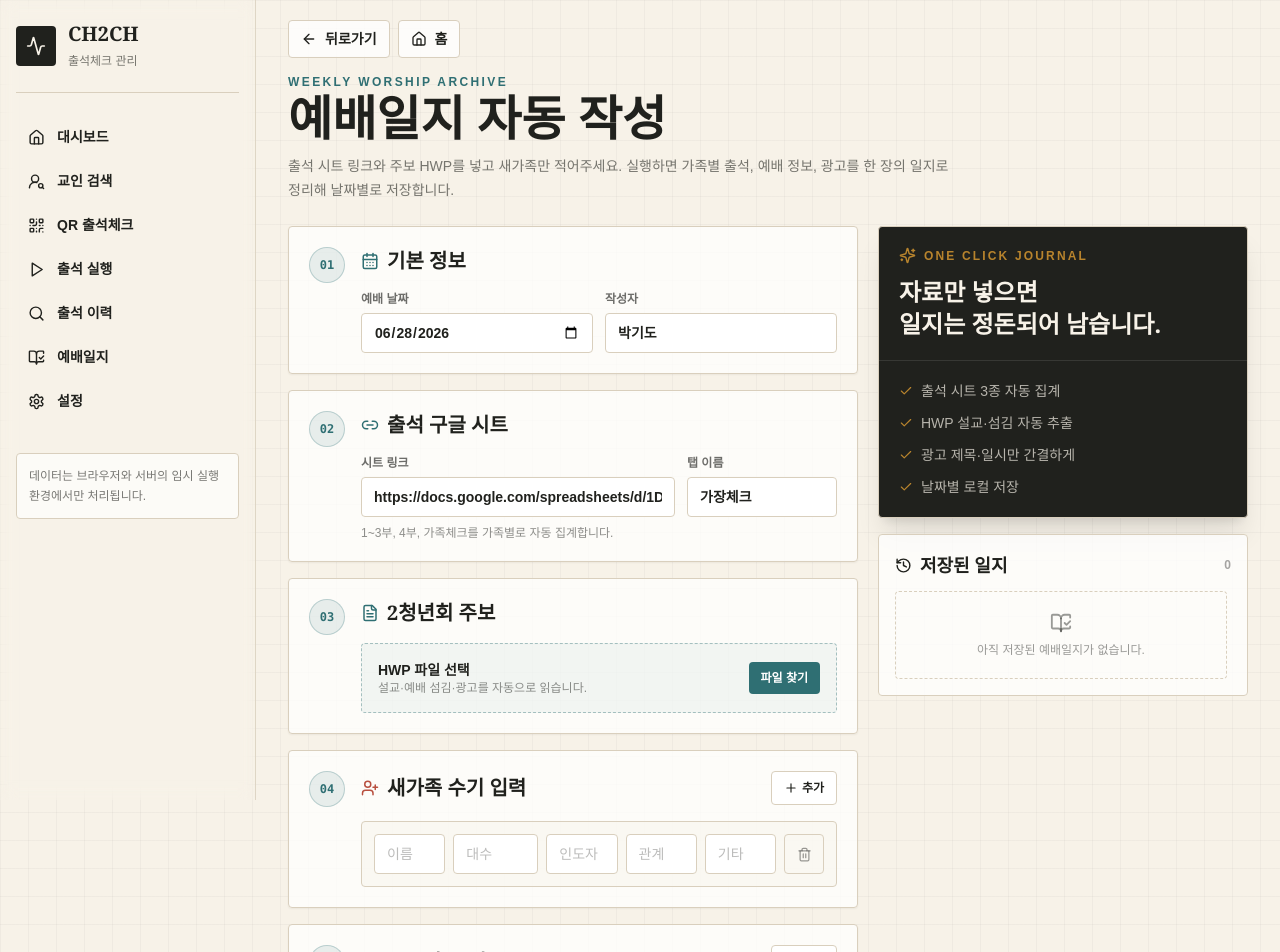
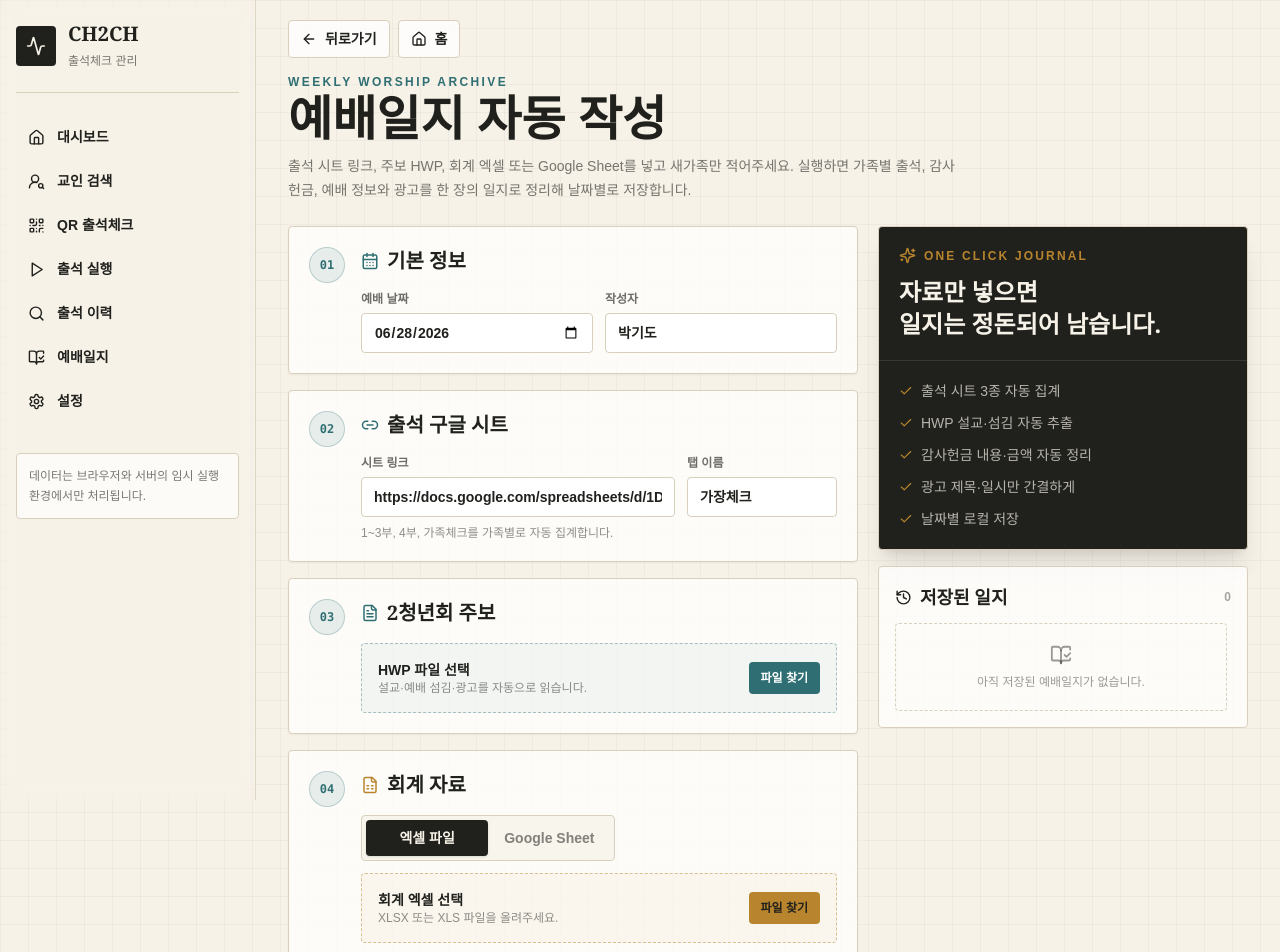
Before and after one commit to prayer0420/ch2ch-attendance-dashboard, a Next.js app: page /worship-journal in a window 1280 px wide. Shown: the top 952 px of the page. Built offline with nearby package versions, Linux system fonts and the light colour scheme.

Commit message:
feat: add accounting controls to worship journal

```diff
--- a/app/worship-journal/page.tsx
+++ b/app/worship-journal/page.tsx
@@ -9,7 +9,7 @@ export default function WorshipJournalPage() {
       <div className="mb-6 max-w-3xl">
         <p className="text-xs font-black uppercase tracking-[0.2em] text-sea">Weekly worship archive</p>
         <h1 className="mt-1 font-display text-4xl font-bold leading-tight text-ink sm:text-5xl">예배일지 자동 작성</h1>
-        <p className="mt-3 max-w-2xl text-sm leading-6 text-ink/60">출석 시트 링크와 주보 HWP를 넣고 새가족만 적어주세요. 실행하면 가족별 출석, 예배 정보, 광고를 한 장의 일지로 정리해 날짜별로 저장합니다.</p>
+        <p className="mt-3 max-w-2xl text-sm leading-6 text-ink/60">출석 시트 링크, 주보 HWP, 회계 엑셀 또는 Google Sheet를 넣고 새가족만 적어주세요. 실행하면 가족별 출석, 감사헌금, 예배 정보와 광고를 한 장의 일지로 정리해 날짜별로 저장합니다.</p>
       </div>
       <WorshipJournalBuilder />
     </AppShell>
--- a/components/worship-journal-builder.tsx
+++ b/components/worship-journal-builder.tsx
@@ -1,11 +1,13 @@
 "use client";
 
 import { ChangeEvent, FormEvent, useEffect, useMemo, useState } from "react";
-import { BookOpenCheck, CalendarDays, Check, ChevronRight, FileText, History, Link2, LoaderCircle, Plus, Save, Sparkles, Trash2, UserPlus, Users } from "lucide-react";
+import { BookOpenCheck, CalendarDays, Check, ChevronRight, FileSpreadsheet, FileText, History, Link2, LoaderCircle, Plus, Save, Sparkles, Trash2, UserPlus, Users } from "lucide-react";
 import type { GraduateEntry, NewFamilyEntry, WorshipJournal } from "@/lib/worship-journal";
+import { formatThanksgivingOffering, isAccountingSourceReady } from "@/lib/worship-journal-accounting";
 import { fetchJson } from "@/lib/utils";
 
 const ATTENDANCE_SHEET = "https://docs.google.com/spreadsheets/d/1DXEeV2h5lk3c8clfNBZPDw3biuqkIP1-5ENvapcVvk8/edit";
+const ACCOUNTING_SHEET = "https://docs.google.com/spreadsheets/d/1SCmg4YEDBLre3fgWCRfUS1gGL4WW1MnZ/edit?gid=1816474511#gid=1816474511";
 const blankNewFamily = (): NewFamilyEntry => ({ name: "", generation: "", inviter: "", relationship: "", note: "" });
 const blankGraduate = (): GraduateEntry => ({ name: "", generation: "", family: "" });
 
@@ -69,6 +71,24 @@ function JournalPreview({ journal }: { journal: WorshipJournal }) {
         </div>
       </section>
 
+      {journal.accounting ? <section className="border-b border-ink/25 p-4" aria-labelledby="thanksgiving-title">
+        <div className="journal-section-title -mx-4 -mt-4 mb-4 flex items-center justify-between gap-3">
+          <span id="thanksgiving-title">감사헌금</span>
+          <strong className="font-mono text-sm text-brass">{journal.accounting.total.toLocaleString("ko-KR")}원</strong>
+        </div>
+        <div className="mb-3 flex flex-wrap items-center justify-between gap-2 text-xs text-ink/45">
+          <span>{journal.accounting.thanksgiving.length}건 · 감사내용 있는 내역부터 가나다순</span>
+          <span className="rounded-full border border-line bg-paper/60 px-2 py-1">{journal.accounting.sheetTab}</span>
+        </div>
+        <div className="grid gap-px overflow-hidden rounded border border-ink/20 bg-ink/20 sm:grid-cols-2">
+          {journal.accounting.thanksgiving.length ? journal.accounting.thanksgiving.map((offering, index) => (
+            <p key={`${offering.name}-${offering.amount}-${offering.note}-${index}`} className="bg-white px-3 py-2.5 text-sm leading-6">
+              {formatThanksgivingOffering(offering)}
+            </p>
+          )) : <p className="bg-white px-3 py-4 text-sm text-ink/40 sm:col-span-2">감사헌금 내역 없음</p>}
+        </div>
+      </section> : null}
+
       <div className="grid border-b border-ink/25 md:grid-cols-2 md:divide-x md:divide-ink/25">
         <section className="p-4">
           <h3 className="text-sm font-black">새가족 <span className="text-brick">{journal.newFamilies.length}명</span></h3>
@@ -128,6 +148,9 @@ export function WorshipJournalBuilder() {
   const [attendanceSheetUrl, setAttendanceSheetUrl] = useState(ATTENDANCE_SHEET);
   const [attendanceSheetTab, setAttendanceSheetTab] = useState("가장체크");
   const [hwp, setHwp] = useState<File | null>(null);
+  const [accountingSourceType, setAccountingSourceType] = useState<"excel" | "google-sheet">("excel");
+  const [accountingFile, setAccountingFile] = useState<File | null>(null);
+  const [accountingSheetUrl, setAccountingSheetUrl] = useState(ACCOUNTING_SHEET);
   const [newFamilies, setNewFamilies] = useState<NewFamilyEntry[]>([blankNewFamily()]);
   const [graduates, setGraduates] = useState<GraduateEntry[]>([blankGraduate()]);
   const [journals, setJournals] = useState<WorshipJournal[]>([]);
@@ -142,7 +165,13 @@ export function WorshipJournalBuilder() {
     }).catch(() => undefined);
   }, []);
 
-  const canRun = useMemo(() => Boolean(date && attendanceSheetUrl.trim() && attendanceSheetTab.trim() && hwp), [date, attendanceSheetTab, attendanceSheetUrl, hwp]);
+  const canRun = useMemo(() => Boolean(
+    date
+    && attendanceSheetUrl.trim()
+    && attendanceSheetTab.trim()
+    && hwp
+    && isAccountingSourceReady(accountingSourceType, accountingFile?.name ?? "", accountingSheetUrl)
+  ), [accountingFile, accountingSheetUrl, accountingSourceType, attendanceSheetTab, attendanceSheetUrl, date, hwp]);
 
   function updateNewFamily(index: number, key: keyof NewFamilyEntry, value: string) {
     setNewFamilies((current) => current.map((entry, entryIndex) => entryIndex === index ? { ...entry, [key]: value } : entry));
@@ -159,6 +188,9 @@ export function WorshipJournalBuilder() {
       const body = new FormData();
       body.set("date", date); body.set("author", author); body.set("attendanceSheetUrl", attendanceSheetUrl);
       body.set("attendanceSheetTab", attendanceSheetTab); body.set("hwp", hwp);
+      body.set("accountingSourceType", accountingSourceType);
+      if (accountingSourceType === "excel" && accountingFile) body.set("accountingFile", accountingFile);
+      if (accountingSourceType === "google-sheet") body.set("accountingSheetUrl", accountingSheetUrl);
       body.set("newFamilies", JSON.stringify(newFamilies)); body.set("graduates", JSON.stringify(graduates));
       const response = await fetchJson<{ journal: WorshipJournal; saved: boolean }>("/api/worship-journals", { method: "POST", body });
       setSelected(response.journal);
@@ -190,13 +222,27 @@ export function WorshipJournalBuilder() {
           </div></section>
 
           <section className="journal-input-card"><div className="journal-step">04</div><div className="min-w-0 flex-1">
+            <div className="mb-4 flex items-center gap-2"><FileSpreadsheet size={18} className="text-brass" /><h2 className="font-display text-xl font-bold">회계 자료</h2></div>
+            <div className="mb-3 inline-grid grid-cols-2 rounded border border-line bg-paper/70 p-1" role="tablist" aria-label="회계 자료 입력 방식">
+              <button type="button" role="tab" aria-selected={accountingSourceType === "excel"} className={`rounded px-4 py-2 text-sm font-black transition ${accountingSourceType === "excel" ? "bg-ink text-paper shadow" : "text-ink/55 hover:text-ink"}`} onClick={() => setAccountingSourceType("excel")}>엑셀 파일</button>
+              <button type="button" role="tab" aria-selected={accountingSourceType === "google-sheet"} className={`rounded px-4 py-2 text-sm font-black transition ${accountingSourceType === "google-sheet" ? "bg-ink text-paper shadow" : "text-ink/55 hover:text-ink"}`} onClick={() => setAccountingSourceType("google-sheet")}>Google Sheet</button>
+            </div>
+            {accountingSourceType === "excel" ? (
+              <label className="group flex cursor-pointer items-center justify-between gap-3 rounded border border-dashed border-brass/50 bg-brass/5 px-4 py-4 transition hover:bg-brass/10"><span className="min-w-0"><span className="block text-sm font-black">회계 엑셀 선택</span><span className="block truncate text-xs text-ink/50">{accountingFile?.name ?? "XLSX 또는 XLS 파일을 올려주세요."}</span></span><span className="rounded bg-brass px-3 py-2 text-xs font-black text-ink">파일 찾기</span><input className="sr-only" type="file" accept=".xlsx,.xls" onChange={(event: ChangeEvent<HTMLInputElement>) => setAccountingFile(event.target.files?.[0] ?? null)} /></label>
+            ) : (
+              <label className="journal-label">회계 Google Sheet 링크<input className="journal-input" type="url" value={accountingSheetUrl} onChange={(event) => setAccountingSheetUrl(event.target.value)} placeholder="https://docs.google.com/spreadsheets/d/..." /></label>
+            )}
+            <p className="mt-2 text-xs leading-5 text-ink/50">예배 날짜와 일치하는 탭을 찾아 감사헌금만 정리합니다. 같은 날짜가 여러 개면 가장 오른쪽 탭을 사용합니다.</p>
+          </div></section>
+
+          <section className="journal-input-card"><div className="journal-step">05</div><div className="min-w-0 flex-1">
             <div className="mb-4 flex items-center justify-between gap-3"><div className="flex items-center gap-2"><UserPlus size={18} className="text-brick" /><h2 className="font-display text-xl font-bold">새가족 수기 입력</h2></div><button type="button" className="journal-small-button" onClick={() => setNewFamilies((current) => [...current, blankNewFamily()])}><Plus size={14} /> 추가</button></div>
             <div className="grid gap-2">{newFamilies.map((entry, index) => <div key={index} className="grid gap-2 rounded border border-line bg-paper/45 p-3 sm:grid-cols-[1fr_85px_1fr_1fr_1fr_auto]">
               <input className="journal-input" placeholder="이름" value={entry.name} onChange={(event) => updateNewFamily(index, "name", event.target.value)} /><input className="journal-input" placeholder="대수" value={entry.generation} onChange={(event) => updateNewFamily(index, "generation", event.target.value)} /><input className="journal-input" placeholder="인도자" value={entry.inviter} onChange={(event) => updateNewFamily(index, "inviter", event.target.value)} /><input className="journal-input" placeholder="관계" value={entry.relationship} onChange={(event) => updateNewFamily(index, "relationship", event.target.value)} /><input className="journal-input" placeholder="기타" value={entry.note} onChange={(event) => updateNewFamily(index, "note", event.target.value)} /><button type="button" className="grid size-10 place-items-center rounded border border-line text-ink/45 hover:border-brick hover:text-brick" aria-label="새가족 행 삭제" onClick={() => setNewFamilies((current) => current.length === 1 ? [blankNewFamily()] : current.filter((_, itemIndex) => itemIndex !== index))}><Trash2 size={15} /></button>
             </div>)}</div>
           </div></section>
 
-          <section className="journal-input-card"><div className="journal-step">05</div><div className="min-w-0 flex-1">
+          <section className="journal-input-card"><div className="journal-step">06</div><div className="min-w-0 flex-1">
             <div className="mb-4 flex items-center justify-between gap-3"><div className="flex items-center gap-2"><Users size={18} className="text-moss" /><h2 className="font-display text-xl font-bold">수료자(등반)</h2></div><button type="button" className="journal-small-button" onClick={() => setGraduates((current) => [...current, blankGraduate()])}><Plus size={14} /> 추가</button></div>
             <div className="grid gap-2">{graduates.map((entry, index) => <div key={index} className="grid gap-2 rounded border border-line bg-paper/45 p-3 sm:grid-cols-[1fr_100px_1fr_auto]">
               <input className="journal-input" placeholder="이름" value={entry.name} onChange={(event) => updateGraduate(index, "name", event.target.value)} /><input className="journal-input" placeholder="대수" value={entry.generation} onChange={(event) => updateGraduate(index, "generation", event.target.value)} /><input className="journal-input" placeholder="등반 가족" value={entry.family} onChange={(event) => updateGraduate(index, "family", event.target.value)} /><button type="button" className="grid size-10 place-items-center rounded border border-line text-ink/45 hover:border-brick hover:text-brick" aria-label="수료자 행 삭제" onClick={() => setGraduates((current) => current.length === 1 ? [blankGraduate()] : current.filter((_, itemIndex) => itemIndex !== index))}><Trash2 size={15} /></button>
@@ -210,7 +256,7 @@ export function WorshipJournalBuilder() {
       </div>
 
       <aside className="min-w-0"><div className="sticky top-5 grid gap-4">
-        <section className="overflow-hidden rounded border border-line bg-ink text-paper shadow-xl"><div className="border-b border-white/10 px-5 py-5"><div className="flex items-center gap-2 text-brass"><Sparkles size={17} /><p className="text-xs font-black tracking-[0.18em]">ONE CLICK JOURNAL</p></div><h2 className="mt-3 font-display text-2xl font-bold">자료만 넣으면<br />일지는 정돈되어 남습니다.</h2></div><div className="grid gap-3 px-5 py-5 text-sm text-paper/70">{["출석 시트 3종 자동 집계", "HWP 설교·섬김 자동 추출", "광고 제목·일시만 간결하게", "날짜별 로컬 저장"].map((item) => <p key={item} className="flex items-center gap-2"><Check size={14} className="text-brass" />{item}</p>)}</div></section>
+        <section className="overflow-hidden rounded border border-line bg-ink text-paper shadow-xl"><div className="border-b border-white/10 px-5 py-5"><div className="flex items-center gap-2 text-brass"><Sparkles size={17} /><p className="text-xs font-black tracking-[0.18em]">ONE CLICK JOURNAL</p></div><h2 className="mt-3 font-display text-2xl font-bold">자료만 넣으면<br />일지는 정돈되어 남습니다.</h2></div><div className="grid gap-3 px-5 py-5 text-sm text-paper/70">{["출석 시트 3종 자동 집계", "HWP 설교·섬김 자동 추출", "감사헌금 내용·금액 자동 정리", "광고 제목·일시만 간결하게", "날짜별 로컬 저장"].map((item) => <p key={item} className="flex items-center gap-2"><Check size={14} className="text-brass" />{item}</p>)}</div></section>
         <section className="rounded border border-line bg-white/75 p-4"><div className="mb-3 flex items-center justify-between"><h2 className="flex items-center gap-2 font-display text-lg font-bold"><History size={17} /> 저장된 일지</h2><span className="text-xs font-black text-ink/40">{journals.length}</span></div><div className="grid max-h-[430px] gap-2 overflow-y-auto pr-1">{journals.length ? journals.map((journal) => <button key={journal.id} type="button" onClick={() => setSelected(journal)} className={`group flex items-center justify-between gap-3 rounded border px-3 py-3 text-left transition ${selected?.id === journal.id ? "border-sea bg-sea/10" : "border-line bg-white hover:border-ink/30"}`}><span className="min-w-0"><span className="block truncate text-sm font-black">{displayDate(journal.date)}</span><span className="mt-1 block truncate text-xs text-ink/45">{journal.sermon.title || journal.source.hwpFileName}</span></span><ChevronRight size={15} className="shrink-0 text-ink/30 transition group-hover:translate-x-0.5" /></button>) : <div className="rounded border border-dashed border-line p-5 text-center text-xs text-ink/45"><BookOpenCheck className="mx-auto mb-2" size={22} />아직 저장된 예배일지가 없습니다.</div>}</div></section>
       </div></aside>
     </div>
```
Also changed, not shown: lib/worship-journal-accounting.ts (+13 -0 lines), scripts/accounting/verify-accounting-parser.js (+10 -0 lines).
